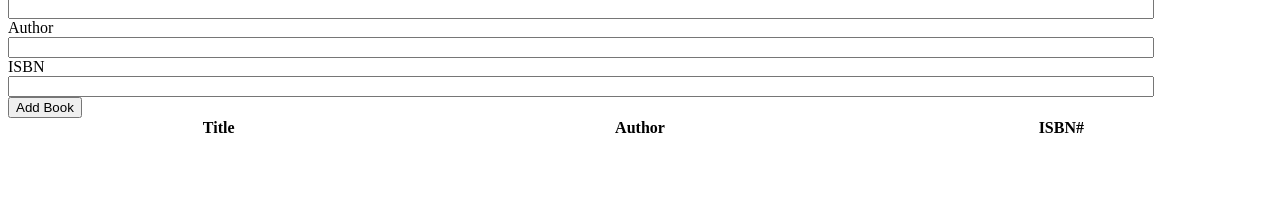
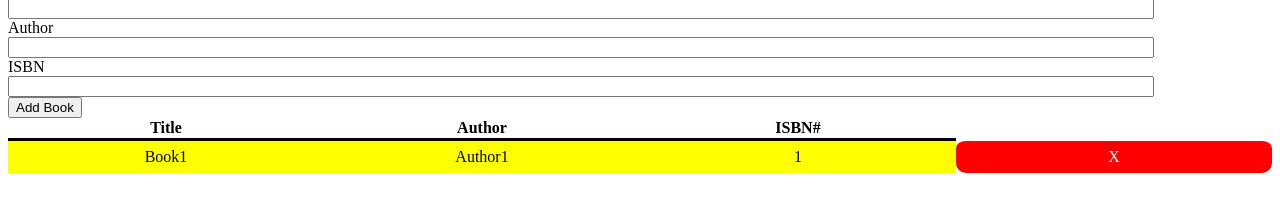
Before and after one commit to acciojob/book-list-imsunokdir, a website: page main.html in a window 1280 px wide. Shown: the part 100-312 px from the top of the page. Drawn offline with Linux system fonts and the light colour scheme.

Commit message:
created a submission

```diff
--- a/main.html
+++ b/main.html
@@ -36,7 +36,12 @@
 				</tr>
 		</thead>
 		<tbody id="book-list">
-
+			<tr>
+				<td>Book1</td>
+				<td>Author1</td>
+				<td>1</td>
+				<td class="delete">X</td>
+			</tr>
 		</tbody>
 	</table>
     <script type="text/javascript" src="./script.js">
```
